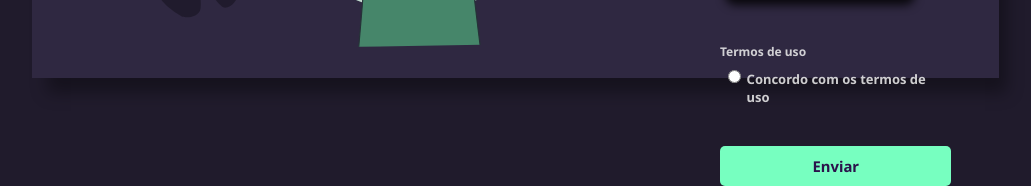
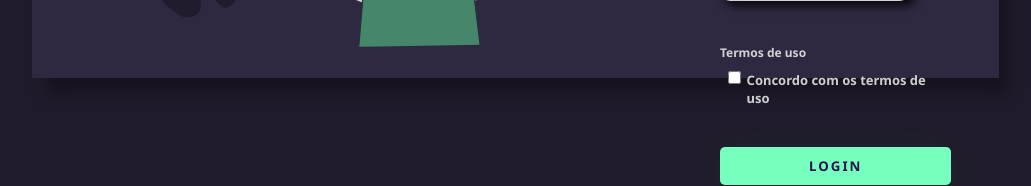
Before and after one commit to Vick-R/Projeto, a plain HTML site: page cad_pet.html in a window 1280 px wide. Shown: the part 642-828 px from the top of the page, without its empty margins (128-1159 px from the left). Drawn offline with Linux system fonts and the light colour scheme.

Commit message:
att dos botoes

```diff
--- a/cad_pet.css
+++ b/cad_pet.css
@@ -19,6 +19,7 @@ body{
     width: 75%;
     height: 80vh;
     display: flex;
+
     box-shadow: 15px 15px 15px #00000056;
 }
 
@@ -154,28 +155,25 @@ body{
     color: #eeeeeeda;
 }
 
-.continue-button button {
-    width: 100%;
-    margin-top: 2.5rem;
-    border: none;
-    background-color: #77ffc0;
-    padding: 0.62rem;
-    border-radius: 5px;
-    cursor: pointer;
-}
 
-.continue-button button:hover{
-    background-color: #00ff88;
-
-}
-
-.continue-button button a {
-    text-decoration:  none;
-    font-size: 0.93rem;
-    font-weight: 700;
-    color: #2b134b;
-}
 
 .header div{
     color: #00ff88;
 }
+
+.btn-login{
+    width: 100%;
+    margin-top: 2.5rem;
+    padding: 16px 0px;
+    border: none;
+    border-radius: 5px;
+    padding: 0.62rem;
+    outline: none;
+    text-transform: uppercase;
+    font-weight: 800;
+    letter-spacing: 2px;
+    color: #2b134b;
+    background: #77ffc0;
+    cursor: pointer;
+    box-shadow: 0px 10px 40px -12px #00ff8052;
+ }
--- a/cad_pet.html
+++ b/cad_pet.html
@@ -61,14 +61,14 @@
 
                     <div class="gender-group">
                         <div class="gender-input">
-                            <input type="radio" id="female" name="gender">
+                            <input type="checkbox" id="checkbox1" name="gender">
                             <label for="female">Concordo com os termos de uso</label>
                         </div>
                     </div>
                 </div>
 
                 <div class="continue-button">
-                    <button class="btn-login"><a href="#">Enviar</a></button>
+                    <input class="btn-login" type="submit" value="Login">
                 </div>
             </form>
         </div>
--- a/cadastro.css
+++ b/cadastro.css
@@ -50,11 +50,6 @@ body{
 }
 
 
-.login-btn{
-    display: flex;
-    align-items: center;
-
-}
 
 .login-btn button{
     border: none;
@@ -154,24 +149,19 @@ body{
     color: #eeeeeeda;
 }
 
-.continue-button button {
+.btn-login{
     width: 100%;
     margin-top: 2.5rem;
+    padding: 16px 0px;
     border: none;
-    background-color: #77ffc0;
+    border-radius: 5px;
     padding: 0.62rem;
-    border-radius: 5px;
+    outline: none;
+    text-transform: uppercase;
+    font-weight: 800;
+    letter-spacing: 2px;
+    color: #2b134b;
+    background: #77ffc0;
     cursor: pointer;
-}
-
-.continue-button button:hover{
-    background-color: #00ff88;
-
-}
-
-.continue-button button a {
-    text-decoration:  none;
-    font-size: 0.93rem;
-    font-weight: 700;
-    color: #2b134b;
-}
+    box-shadow: 0px 10px 40px -12px #00ff8052;
+    }
--- a/login.css
+++ b/login.css
@@ -148,12 +148,11 @@ body {
 
     .btn-cadastro{
     width: 8%;
-    padding: 8px 0px;
+    padding: 10px 0px;
     margin: 25px;
     border: none;
-    border-radius: 12px;
+    border-radius: 5px;
     outline: none;
-    text-transform: uppercase;
     font-weight: 1000;
     letter-spacing: 1px;
     color: #2b134b;
```
Also changed, not shown: cadastro.html (+1 -2 lines).
